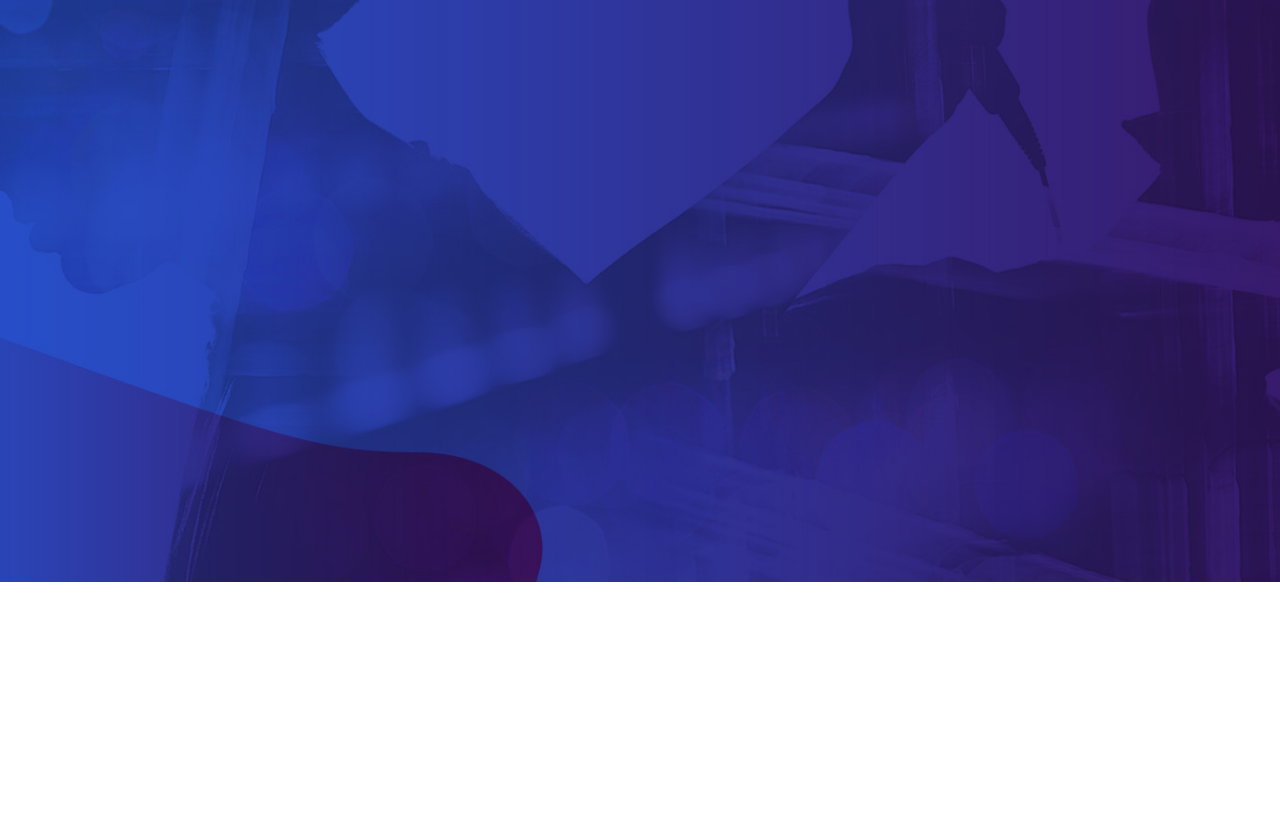
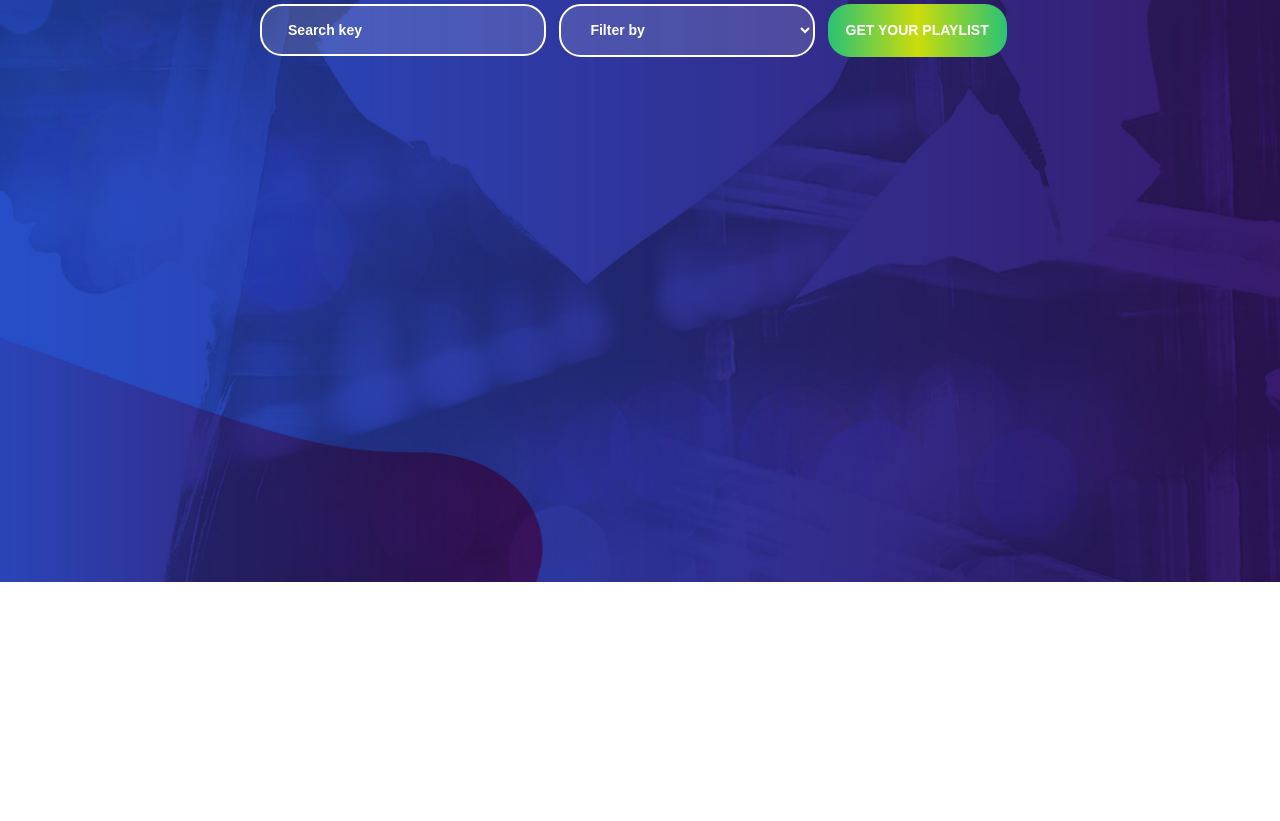
Before and after one commit to shanig189/playlist, a React app: page / in a window 1280 px wide. Shown: the part 218-1039 px from the top of the page. Built offline with nearby package versions, Linux system fonts and the light colour scheme.

Commit message:
playlist, searchAndFilter

```diff
--- a/public/style.css
+++ b/public/style.css
@@ -6,22 +6,15 @@ html {
     text-shadow: rgba(0,0,0,.01) 0 0 1px;
 }
 
-.titleCtn{
-    display: inline-block;
-    position: relative;
-    text-align: center;
-    width: 100%;
-}
+::placeholder { /* Chrome, Firefox, Opera, Safari 10.1+ */
+    color: white;
+    opacity: 1; /* Firefox */
+  }
 
-/* .titleCtn::after{
-    display: block;
-    position: absolute;
-    top: 0;
-    right: -72px;
-    width: 90px;
-    height: 90px;
-    border-radius: 50%;
-    background: #e830fe;
-    content: 'live';
-    line-height: 95px;
-} */
+  :-ms-input-placeholder { /* Internet Explorer 10-11 */
+    color: white;
+  }
+
+  ::-ms-input-placeholder { /* Microsoft Edge */
+    color: white;
+  }
--- a/src/components/content/index.js
+++ b/src/components/content/index.js
@@ -1,21 +1,14 @@
 import React from 'react';
-import { titleCtn, title, innerTitle, headphoneCtn, headphone } from './style.js';
-import headphoneImg from '../../assets/images/headphone.png';
+import Title from '../title';
+import Playlist from '../playlist';
 
-const content = () => {
+const Content = () => {
     return(
-        <div style={titleCtn}>
-            <h1 style={title}>
-                your
-                <span style={innerTitle}>
-                    playlist.
-                </span>
-            </h1>
-            <div style={headphoneCtn}>
-                <img src={headphoneImg} alt="" style={headphone}/>
-            </div>
+        <div>
+            <Title />
+            <Playlist />
         </div>
     )
 }
 
-export default content;
+export default Content;
--- a/src/components/header/index.js
+++ b/src/components/header/index.js
@@ -2,7 +2,7 @@ import React from 'react';
 import { logo } from './style.js';
 import logoImg from '../../assets/images/logo.png';
 
-const header = () => {
+const Header = () => {
     return(
         <div>
             <img src={logoImg} alt="" style={logo}/>
@@ -10,4 +10,4 @@ const header = () => {
     )
 }
 
-export default header;
+export default Header;
--- /dev/null
+++ b/src/components/playlist/index.js
@@ -0,0 +1,12 @@
+import React from 'react';
+import SearchAndFilter from '../searchAndFilter';
+
+const Playlist = () => {
+    return(
+        <div>
+            <SearchAndFilter />
+        </div>
+    )
+}
+
+export default Playlist;
--- /dev/null
+++ b/src/components/searchAndFilter/index.js
@@ -0,0 +1,25 @@
+import React from 'react';
+import { searchAndFilterCtn, searchBtn, filterBtn, playlistBtn } from './style.js';
+
+const SearchAndFilter = () => {
+    let filterByCurrentValue = 'DEFAULT';
+    const handleFilterByChange = (event) => {
+        filterByCurrentValue = event.target.value;
+    }
+
+    return(
+        <div style={searchAndFilterCtn}>
+            <input style={searchBtn} type="text" placeholder="Search key" />
+            <select style={filterBtn} defaultValue={'DEFAULT'} onChange={handleFilterByChange}>
+                <option value="DEFAULT" disabled>Filter by</option>
+                <option value="1">Option 2</option>
+                <option value="1">Option 3</option>
+            </select>
+            <button style={playlistBtn}>
+                <span>get your playlist</span>
+            </button>
+        </div>
+    )
+}
+
+export default SearchAndFilter;
--- /dev/null
+++ b/src/components/searchAndFilter/style.js
@@ -0,0 +1,43 @@
+export const searchAndFilterCtn = {
+    textAlign: 'center',
+    margin: '1% auto'
+}
+
+const button = {
+    height: '53px',
+    borderRadius: '22px',
+    border: 'none',
+    outline: 'none',
+    fontSize: '14px',
+    fontWeight: '700',
+    cursor: 'pointer',
+    color: '#ffffff',
+    marginRight: '1%'
+}
+
+const searchAndFilterBtns = {
+    ...button,
+    padding: '0 2%',
+    position: 'relative',
+    border: 'solid 2px #ffffff',
+    background: 'rgba(255,255,255,0.14)',
+    cursor: 'pointer',
+}
+
+export const searchBtn = {
+    ...searchAndFilterBtns,
+    width: '18%',
+    height: '48px'
+}
+
+export const filterBtn = {
+    ...searchAndFilterBtns,
+    width: '20%',
+}
+
+export const playlistBtn = {
+    ...button,
+    width: '14%',
+    textTransform: 'uppercase',
+    background: 'linear-gradient(to right, #2ac275, #cbdc0b, #2ac275)'
+}
--- /dev/null
+++ b/src/components/title/index.js
@@ -0,0 +1,21 @@
+import React from 'react';
+import { titleCtn, title, innerTitle, headphoneCtn, headphone } from './style.js';
+import headphoneImg from '../../assets/images/headphone.png';
+
+const Title = () => {
+    return(
+        <div style={titleCtn}>
+            <h1 style={title}>
+                your
+                <span style={innerTitle}>
+                    playlist.
+                </span>
+            </h1>
+            <div style={headphoneCtn}>
+                <img src={headphoneImg} alt="" style={headphone}/>
+            </div>
+        </div>
+    )
+}
+
+export default Title;
--- /dev/null
+++ b/src/components/title/style.js
@@ -0,0 +1,31 @@
+export const titleCtn = {
+    display: 'flex',
+    flexFlow: 'row',
+    position: 'relative',
+    textAlign: 'center',
+    width: '100%',
+}
+
+export const title = {
+    margin: '1%',
+    marginLeft: '28%',
+    fontSize: '5vw',
+    fontWeight: '500',
+    color: 'white',
+    textTransform: 'uppercase',
+    fontFamily: '"Josefin Sans", sans-serif'
+}
+
+export const innerTitle = {
+    color: '#eeff2d',
+    marginLeft: '1%'
+}
+
+export const headphoneCtn = {
+    marginTop: '-2%',
+    width: '5%'
+}
+
+export const headphone = {
+    width: '100%',
+}
```
Also changed, not shown: src/components/playlist/style.js (added).
